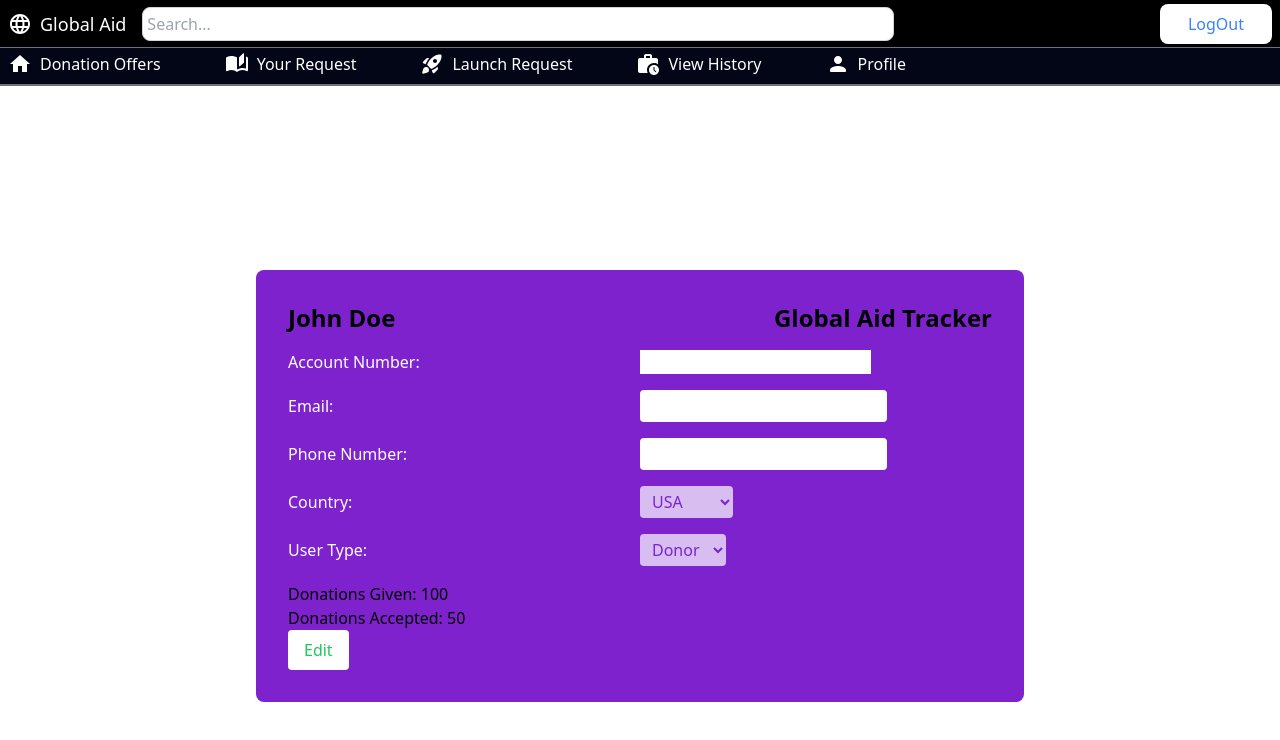
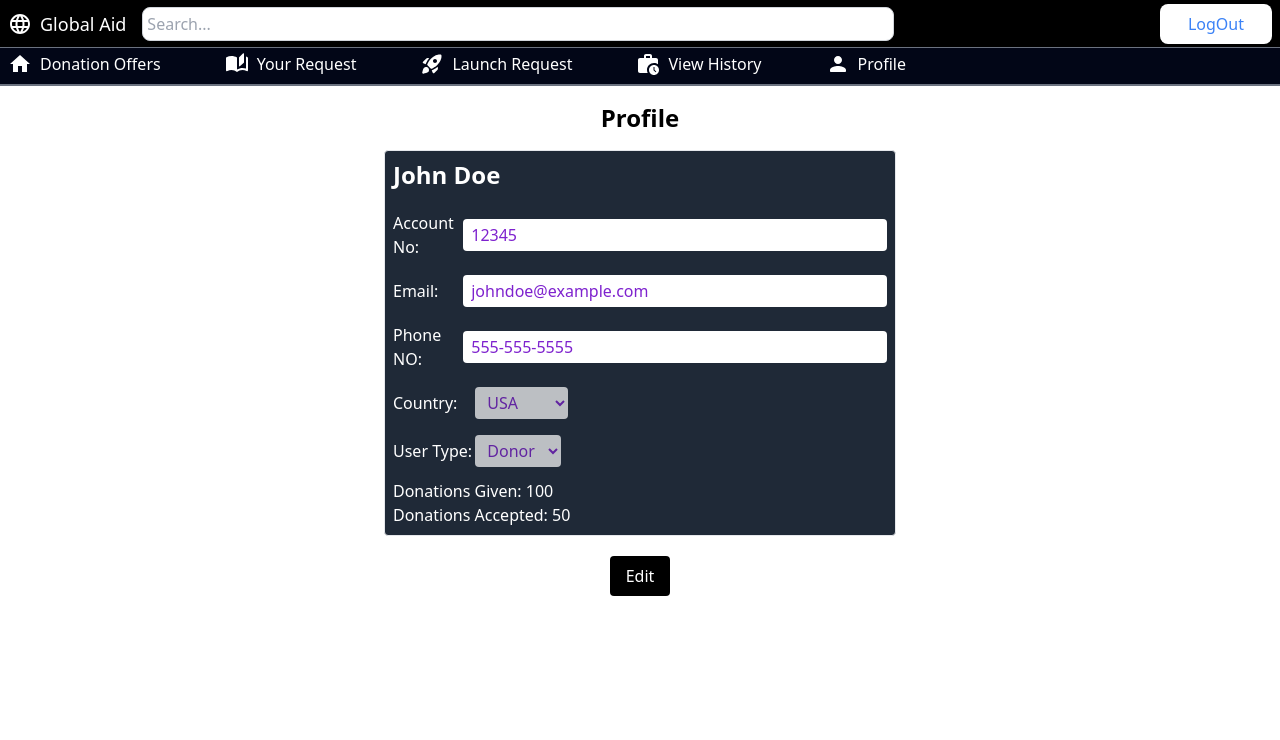
Before and after one commit to areeba-junaid/Global-Aid-Tracker, a React (Vite) app in the folder client/: page /profile in a window 1280 px wide. Shown: the top 740 px of the page. Built offline with nearby package versions, Linux system fonts and the light colour scheme; the HTML template or start-up script is replaced by a standard one.

Commit message:
Changes UI

```diff
--- a/client/src/pages/Profile/Profile.jsx
+++ b/client/src/pages/Profile/Profile.jsx
@@ -4,8 +4,9 @@ const Profile = () => {
   // Define state and event handlers if needed
   const [isEditing, setIsEditing] = useState(false);
   const [formData, setFormData] = useState({
-    email: "",
-    phone: "",
+    accountno: "12345", // Sample initial values
+    email: "johndoe@example.com", // Sample initial values
+    "phone-no": "555-555-5555", // Sample initial values
     country: "usa",
   });
 
@@ -26,31 +27,34 @@ const Profile = () => {
   };
 
   return (
-    <div className="flex items-center justify-center min-h-screen bg-white">
-      <div className="w-3/5 profile-content bg-purple-700 p-8 rounded-lg">
-        <div className="flex justify-between items-center mb-4">
-          <div className="text-2xl font-bold">John Doe</div>
-          <div className="text-2xl font-bold">Global Aid Tracker</div>
+    <>
+      <h2 className="font-bold text-center mt-4 text-black text-2xl mb-4">
+        Profile
+      </h2>
+
+      <form
+        className="bg-gray-800 w-2/5 border rounded m-auto p-2 display flex flex-col"
+        id="profile-form"
+      >
+        <div className="text-2xl font-bold text-white ">John Doe</div>
+        <div className="flex items-center mb-4 mt-5">
+          <label htmlFor="accountno" className="text-white w-2/12">
+            <i className="fas fa-user"></i> Account No:
+          </label>
+          <input
+            type="text" // Change type to text
+            id="accountno"
+            name="accountno"
+            value={formData.accountno}
+            onChange={handleChange}
+            disabled={!isEditing}
+            className="bg-white w-full text-purple-700 py-1 px-2 rounded"
+          />
         </div>
-
-        <form id="profile-form">
-          <div className="flex items-center mb-4">
-            <div className="w-1/2">
-              <label htmlFor="account-no" className="text-white">
-                <i className="fas fa-user"></i> Account Number:
-              </label>
-            </div>
-            <div className="w-1/2">
-              <input type="text" id="account-no" name="account-no" />
-            </div>
-          </div>
-          <div className="flex items-center mb-4">
-            <div className="w-1/2">
-              <label htmlFor="email" className="text-white">
+        <div className="flex flex-row items-center mb-4">
+          <label htmlFor="email" className="w-2/12 text-white">
             <i className="fas fa-envelope"></i> Email:
           </label>
-            </div>
-            <div className="w-1/2">
           <input
             type="email"
             id="email"
@@ -58,35 +62,27 @@ const Profile = () => {
             value={formData.email}
             onChange={handleChange}
             disabled={!isEditing}
-                className="bg-white text-purple-700 py-1 px-2 rounded"
+            className="bg-white w-full text-purple-700 py-1 px-2 rounded"
           />
         </div>
-          </div>
         <div className="flex items-center mb-4">
-            <div className="w-1/2">
-              <label htmlFor="phone-no" className="text-white">
-                <i className="fas fa-phone"></i> Phone Number:
+          <label htmlFor="phone-no" className="text-white w-2/12">
+            <i className="fas fa-phone"></i> Phone NO:
           </label>
-            </div>
-            <div className="w-1/2">
           <input
             type="tel"
             id="phone-no"
             name="phone-no"
-                value={formData.phone}
+            value={formData["phone-no"]}
             onChange={handleChange}
             disabled={!isEditing}
-                className="bg-white text-purple-700 py-1 px-2 rounded"
+            className="w-full bg-white text-purple-700 py-1 px-2 rounded"
           />
         </div>
-          </div>
         <div className="flex items-center mb-4">
-            <div className="w-1/2">
-              <label htmlFor="country" className="text-white">
+          <label htmlFor="country" className="w-2/12 text-white">
             <i className="fas fa-globe"></i> Country:
           </label>
-            </div>
-            <div className="w-1/2">
           <select
             id="country"
             name="country"
@@ -100,14 +96,10 @@ const Profile = () => {
             {/* Add more options here */}
           </select>
         </div>
-          </div>
-          <div className="flex items-center mb-4">
-            <div className="w-1/2">
-              <label htmlFor="user-type" className="text-white">
+        <div className="flex items-center mb-3">
+          <label htmlFor="user-type" className="w-2/12 text-white">
             User Type:
           </label>
-            </div>
-            <div className="w-1/2">
           <select
             id="user-type"
             name="user-type"
@@ -118,10 +110,8 @@ const Profile = () => {
             <option value="donee">Donee</option>
           </select>
         </div>
-          </div>
-        </form>
 
-        <div className="donation-stats">
+        <div className="text-white donation-stats">
           <p>
             Donations Given: <span id="donations-given">100</span>
           </p>
@@ -129,21 +119,21 @@ const Profile = () => {
             Donations Accepted: <span id="donations-accepted">50</span>
           </p>
         </div>
-
-        <div className="button-container">
+      </form>
+      <div className="button-container flex flex-row justify-center space-x-6 pb-5 mt-5">
         {isEditing ? (
           <>
             <button
               id="save-button"
               onClick={handleSave}
-                className="bg-white text-green-500 hover:text-purple-600 hover:bg-purple-200 py-2 px-4 rounded"
+              className="bg-black text-white hover:text-purple-600 hover:bg-purple-200 py-2 px-4 rounded"
             >
               Save
             </button>
             <button
               id="edit-button"
               disabled
-                className="bg-white text-green-500 hover:text-purple-600 hover:bg-purple-200 py-2 px-4 rounded"
+              className="bg-black text-white hover:text-purple-600 hover:bg-purple-200 py-2 px-4 rounded"
             >
               Edit
             </button>
@@ -152,14 +142,13 @@ const Profile = () => {
           <button
             id="edit-button"
             onClick={handleEdit}
-              className="bg-white text-green-500 hover:text-purple-600 hover:bg-purple-200 py-2 px-4 rounded"
+            className="bg-black text-white hover:text-purple-600 hover:bg-purple-200 py-2 px-4 rounded"
           >
             Edit
           </button>
         )}
       </div>
-      </div>
-    </div>
+    </>
   );
 };
 
```
Lines whose indentation alone changed are shown as unchanged.
